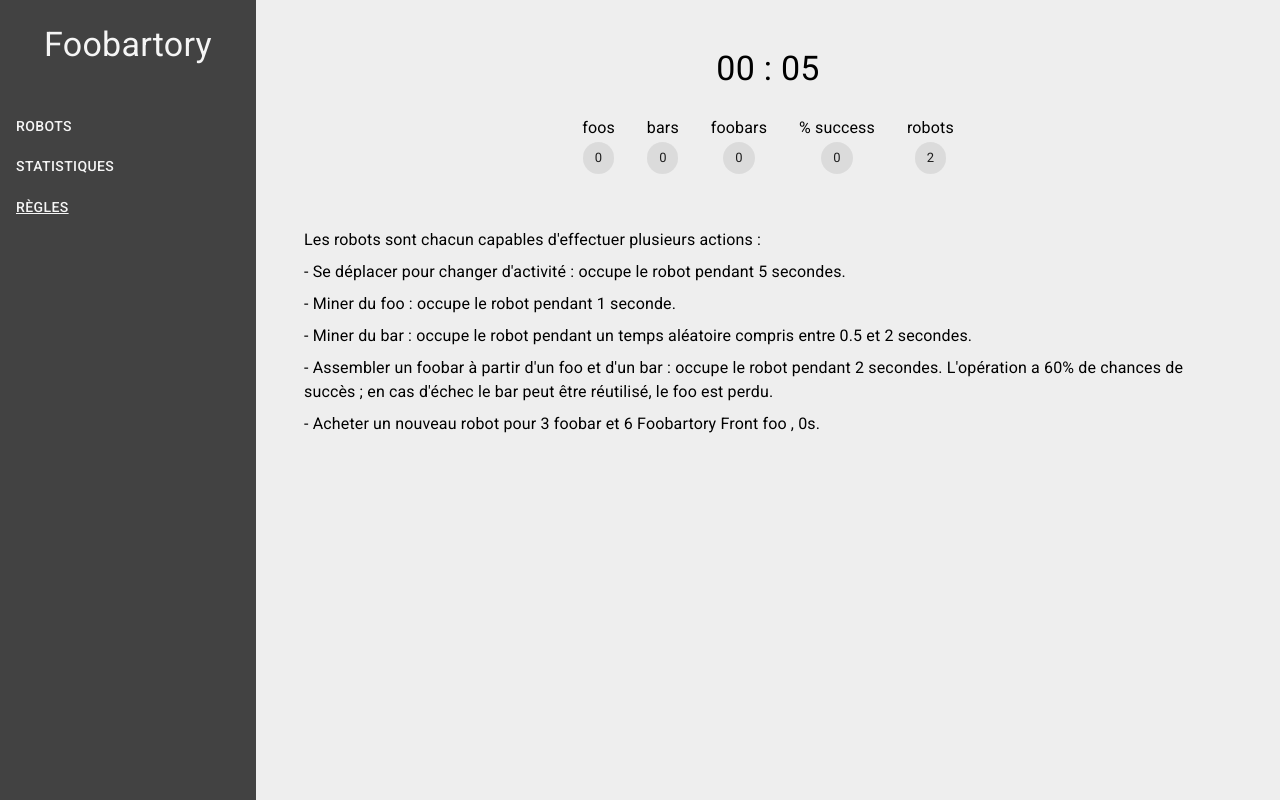
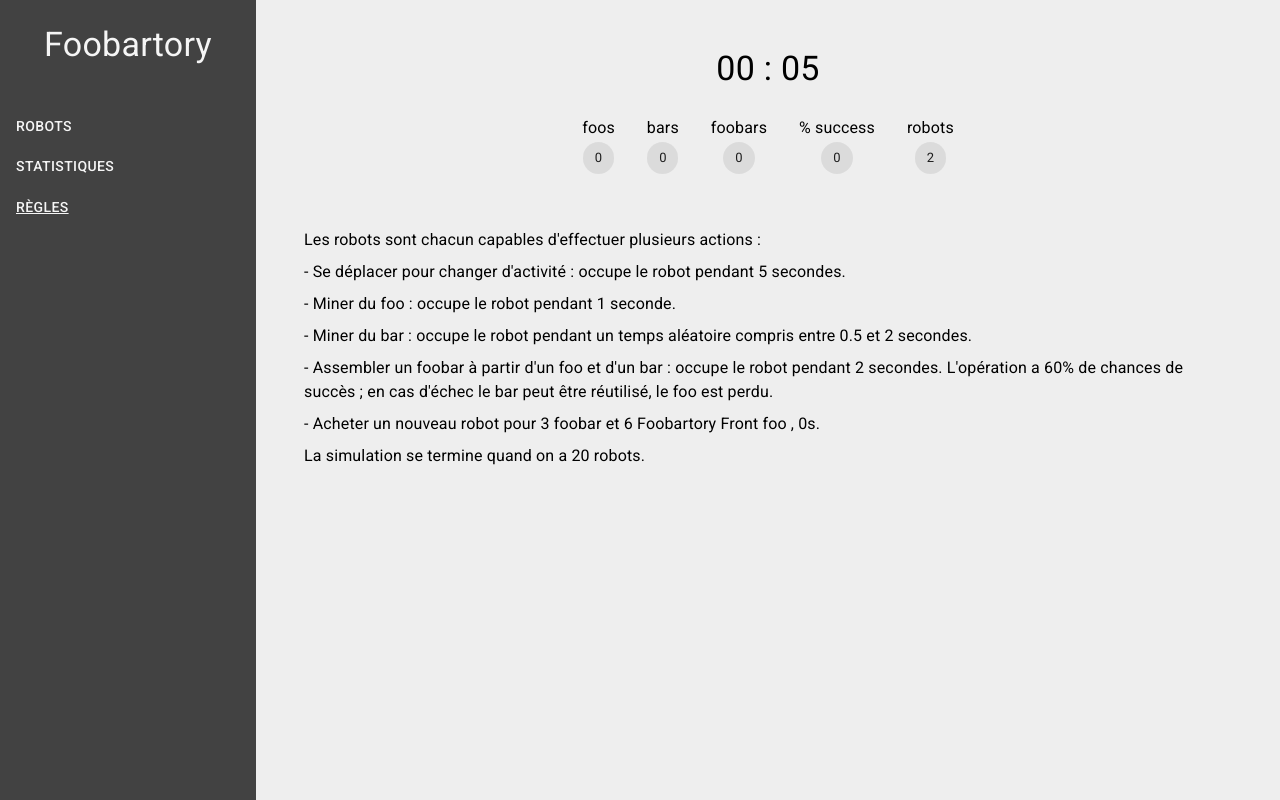
Before and after one commit to Ghuntheur/foobartory, a React (Create React App) app: page /regles in a window 1280 px wide. Built offline with nearby package versions, Linux system fonts and the light colour scheme.

Commit message:
feat: README

```diff
--- a/src/Dashboard/RulesPage.tsx
+++ b/src/Dashboard/RulesPage.tsx
@@ -8,7 +8,6 @@ function RulesPage() {
       <Typography variant="body1">
         Les robots sont chacun capables d'effectuer plusieurs actions :
       </Typography>
-
       <Typography variant="body1">
         - Se déplacer pour changer d'activité : occupe le robot pendant 5
         secondes.
@@ -28,6 +27,9 @@ function RulesPage() {
       <Typography variant="body1">
         - Acheter un nouveau robot pour 3 foobar et 6 Foobartory Front foo , 0s.
       </Typography>
+      <Typography variant="body1">
+        La simulation se termine quand on a 20 robots.
+      </Typography>
     </div>
   )
 }
```
Also changed, not shown: 1 other file (tests, documents, lock files or other folders).
